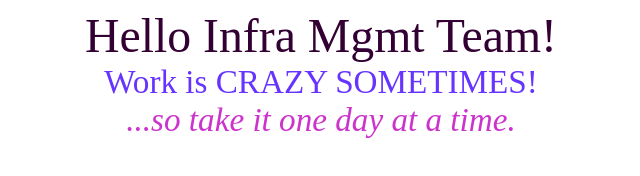
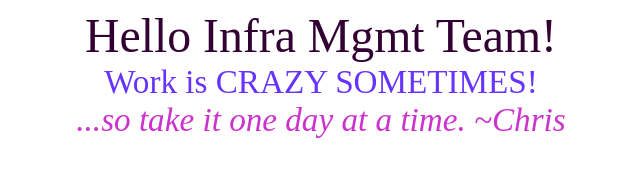
Before and after one commit to dacdac2020/HTMLGitHubActions, a plain HTML site: page index.html in a window 1280 px wide. Shown: the whole page, without its empty margins (319-959 px from the left). Drawn offline with Linux system fonts and the light colour scheme.

Commit message:
changed to infra mgmt and chris

```diff
--- a/index.html
+++ b/index.html
@@ -13,6 +13,6 @@ Infra Mgmt Team!</big></big></big></big></big></big><br>
 <big style="color: rgb(102, 51, 255);"><big><big><big><big><big><small><small>Work
 is CRAZY SOMETIMES!<br>
 <span style="font-style: italic; color: rgb(204, 51, 204);">...so
-take it one day at a time.</span></small></small></big></big></big></big></big></big></div>
+take it one day at a time. ~Chris</span></small></small></big></big></big></big></big></big></div>
 </body>
 </html>
```
